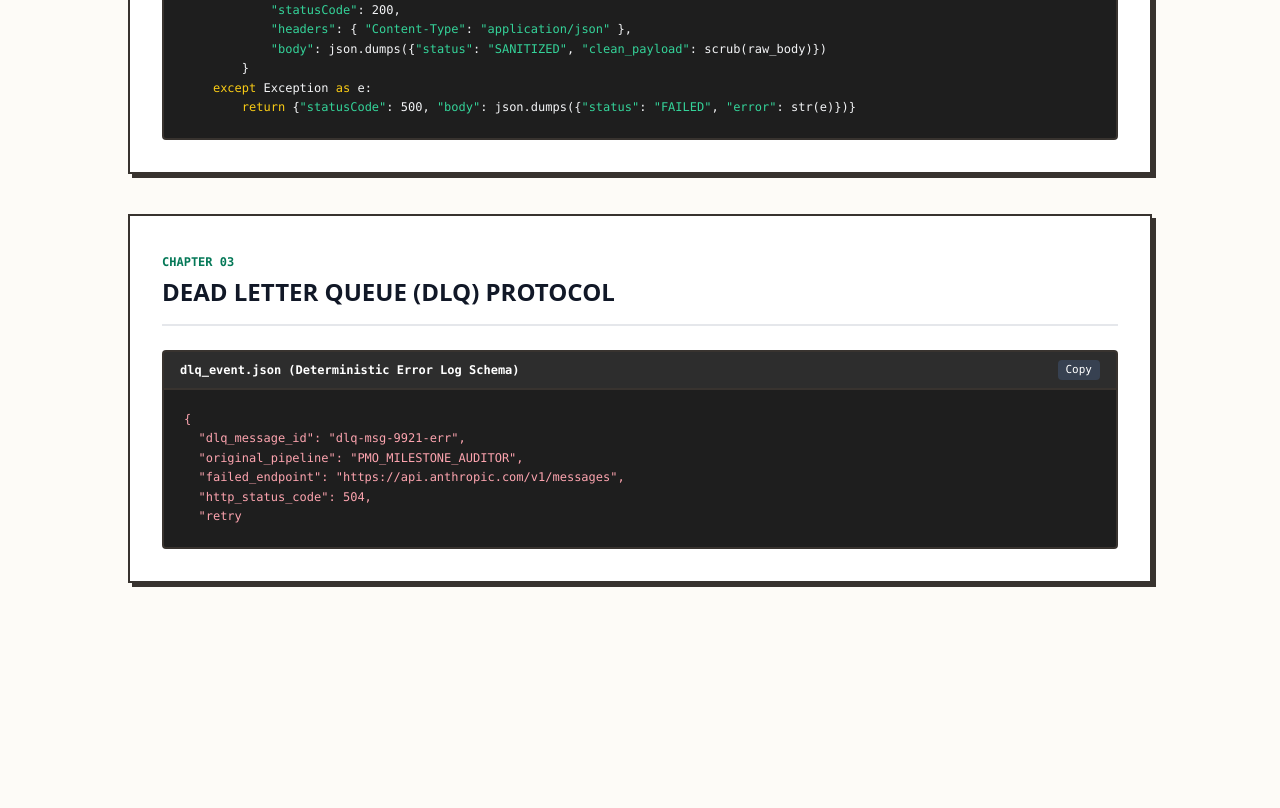
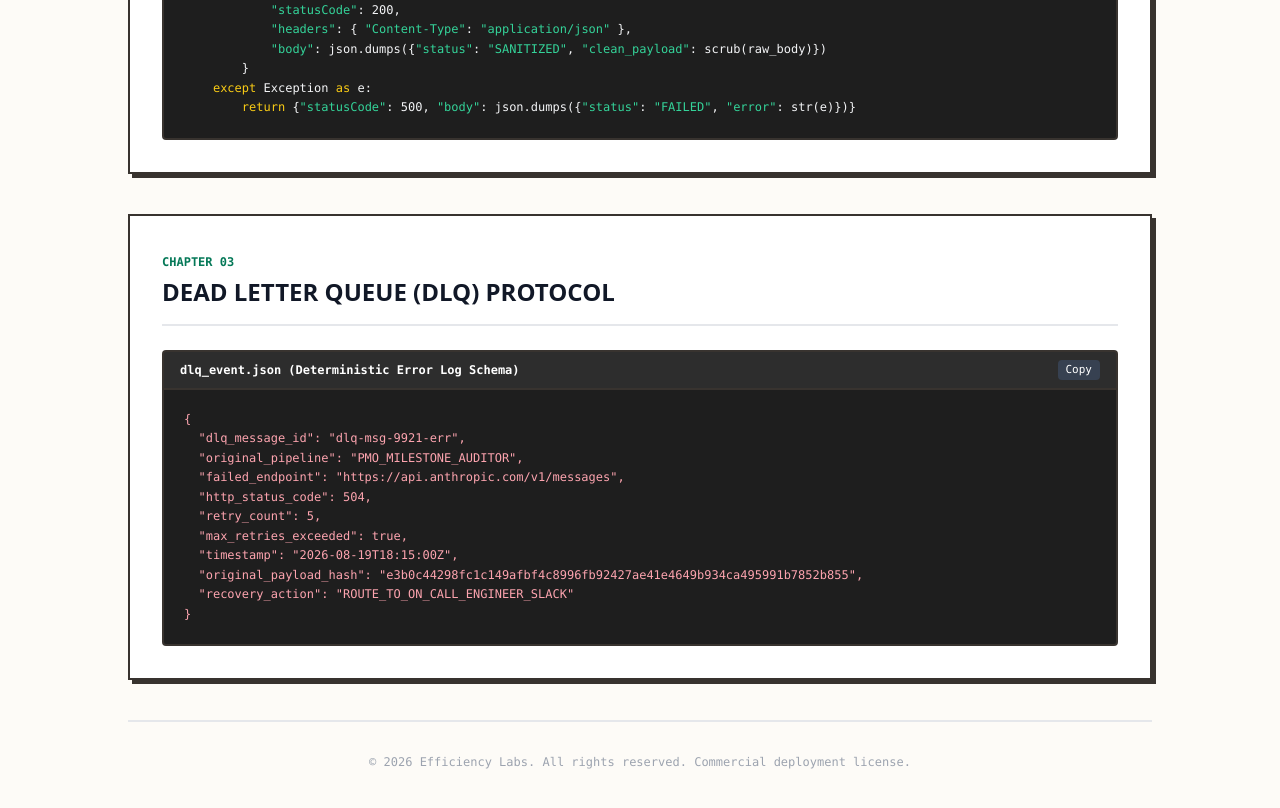
Before and after one commit to noventurous/Efficiency_labs_app, a plain HTML site: page tier2_telemetry.html in a window 1280 px wide. Shown: the part 2055-2863 px from the top of the page. Before the commit the page ends 2678 px from the top, so only its background shows below. Drawn offline with nearby package versions, Linux system fonts and the light colour scheme.

Commit message:
Update tier2_telemetry.html

```diff
--- a/tier2_telemetry.html
+++ b/tier2_telemetry.html
@@ -33,7 +33,6 @@
 <body class="min-h-screen p-4 md:p-10">
   <div class="max-w-5xl mx-auto space-y-10">
 
-    <!-- Top Action Bar -->
     <div class="no-print flex justify-between items-center bg-white p-4 brutal-border brutal-shadow">
       <div class="flex items-center gap-2">
         <span class="w-3 h-3 bg-emerald-500 rounded-full animate-pulse"></span>
@@ -44,7 +43,6 @@
       </button>
     </div>
 
-    <!-- Header Cover -->
     <div class="bg-white p-8 md:p-12 brutal-border brutal-shadow relative overflow-hidden bg-grid-pattern">
       <div class="flex flex-col md:flex-row justify-between items-start md:items-end gap-6 border-b-2 border-[#38332F] pb-8 mb-8">
         <div>
@@ -81,7 +79,7 @@
       </div>
     </div>
 
-    <!-- CHAPTER 1: Stripe to Notion -->
+    <!-- CHAPTER 1 -->
     <div class="bg-white p-8 brutal-border brutal-shadow space-y-6">
       <div class="border-b-2 border-gray-200 pb-4">
         <span class="text-xs font-mono font-bold text-olive uppercase">Chapter 01</span>
@@ -122,7 +120,7 @@
       </div>
     </div>
 
-    <!-- CHAPTER 2: PII Scrubber -->
+    <!-- CHAPTER 2 -->
     <div class="bg-white p-8 brutal-border brutal-shadow space-y-6 page-break">
       <div class="border-b-2 border-gray-200 pb-4">
         <span class="text-xs font-mono font-bold text-rose uppercase">Chapter 02</span>
@@ -168,7 +166,7 @@ TAX_ID_PATTERN = <span class="text-emerald-400">r'\b\d{3}[-\s]?\d{3}[-\s]?\d{3}\
       </div>
     </div>
 
-    <!-- CHAPTER 3: DLQ Protocol -->
+    <!-- CHAPTER 3 -->
     <div class="bg-white p-8 brutal-border brutal-shadow space-y-6 page-break">
       <div class="border-b-2 border-gray-200 pb-4">
         <span class="text-xs font-mono font-bold text-emerald-700 uppercase">Chapter 03</span>
@@ -185,4 +183,29 @@ TAX_ID_PATTERN = <span class="text-emerald-400">r'\b\d{3}[-\s]?\d{3}[-\s]?\d{3}\
   "original_pipeline": "PMO_MILESTONE_AUDITOR",
   "failed_endpoint": "https://api.anthropic.com/v1/messages",
   "http_status_code": 504,
-  "retry
+  "retry_count": 5,
+  "max_retries_exceeded": true,
+  "timestamp": "2026-08-19T18:15:00Z",
+  "original_payload_hash": "e3b0c44298fc1c149afbf4c8996fb92427ae41e4649b934ca495991b7852b855",
+  "recovery_action": "ROUTE_TO_ON_CALL_ENGINEER_SLACK"
+}</pre>
+      </div>
+    </div>
+
+    <div class="text-center text-xs text-gray-400 font-mono py-8 border-t-2 border-gray-200">
+      &copy; 2026 Efficiency Labs. All rights reserved. Commercial deployment license.
+    </div>
+
+  </div>
+
+  <script>
+    function copyCode(id, btn) {
+      navigator.clipboard.writeText(document.getElementById(id).innerText).then(() => {
+        const orig = btn.innerText;
+        btn.innerText = '✓ Copied';
+        setTimeout(() => { btn.innerText = orig; }, 1500);
+      });
+    }
+  </script>
+</body>
+</html>
```
